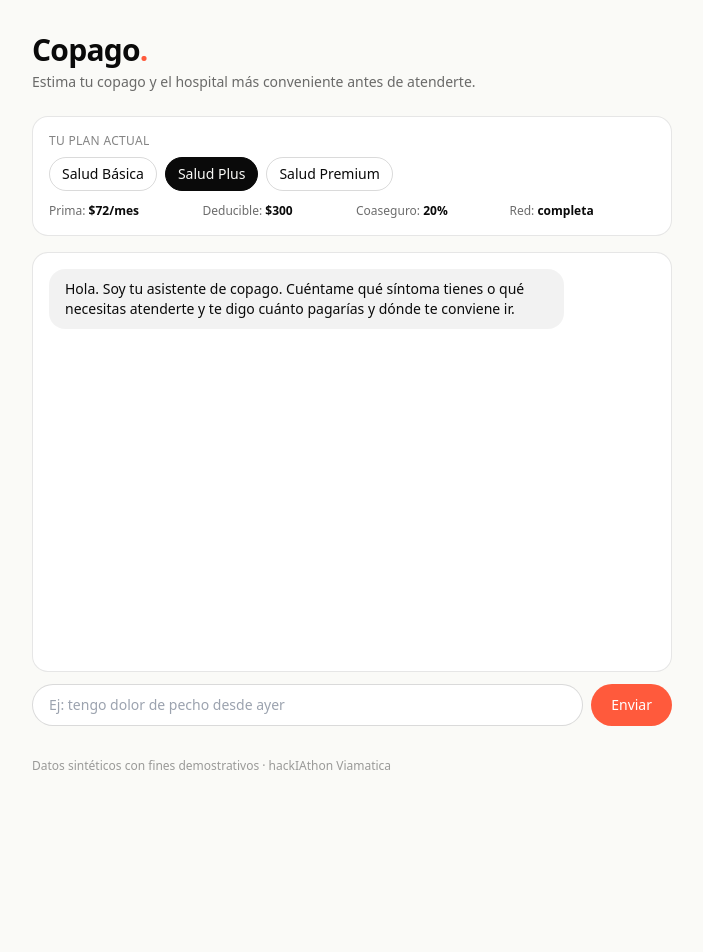
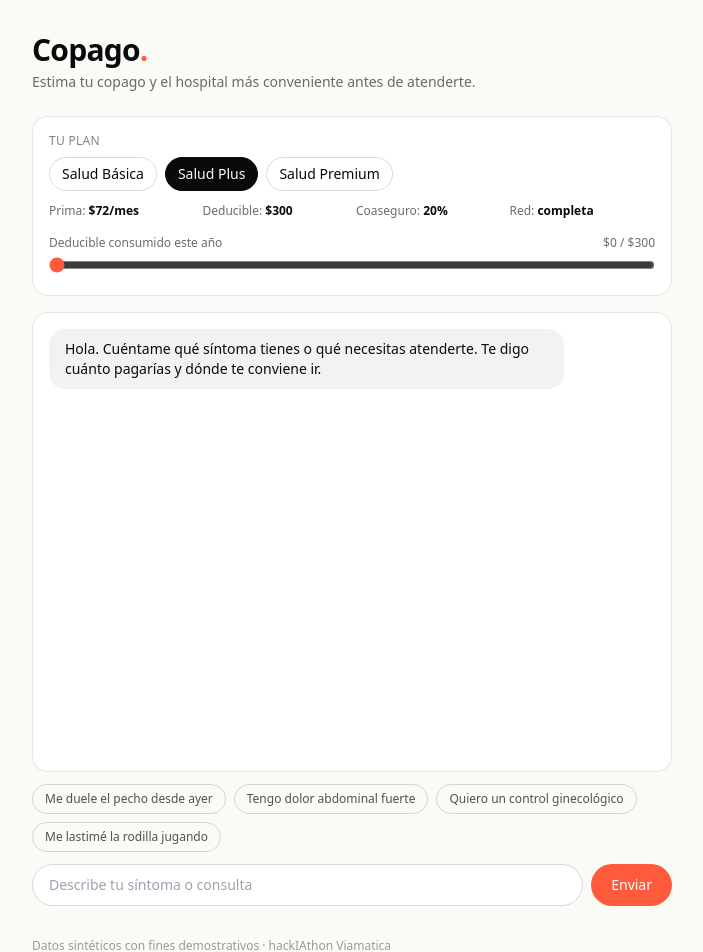
Before and after one commit to NataliaMw/copago-agent, a Next.js app: page / in a window 1280 px wide. Shown: the top 952 px of the page, without its empty margins (288-991 px from the left). Before the commit the page ends 806 px from the top, so only its background shows below. Built offline with nearby package versions, Linux system fonts and the light colour scheme.

Commit message:
feat: structured tool events; comparison cards; breakdown card; deducible slider; quick-start chips; downloadable summary; rate limit

```diff
--- a/src/app/api/chat/route.ts
+++ b/src/app/api/chat/route.ts
@@ -6,39 +6,60 @@ import { HOSPITALES } from "@/data/hospitales";
 export const runtime = "nodejs";
 export const maxDuration = 30;
 
+const HITS = new Map<string, number[]>();
+const WINDOW_MS = 60_000;
+const MAX_PER_WINDOW = 12;
+
+function rateLimited(ip: string) {
+  const now = Date.now();
+  const recent = (HITS.get(ip) ?? []).filter(t => now - t < WINDOW_MS);
+  recent.push(now);
+  HITS.set(ip, recent);
+  return recent.length > MAX_PER_WINDOW;
+}
+
 const SYSTEM = `Eres un asistente de seguros de salud para Ecuador. Hablas español claro, sin jerga.
 
 Tu misión: ayudar al paciente a entender CUÁNTO va a pagar antes de atenderse y QUÉ hospital le conviene.
 
 Flujo:
-1. Si el paciente no dice su plan, pregúntalo (Básico, Plus, Premium).
-2. Pregunta su síntoma o motivo de consulta.
+1. El plan del paciente viene en el contexto. Úsalo.
+2. Pregunta su síntoma o motivo de consulta si no lo dio.
 3. Usa sugerir_especialidad para inferir la especialidad.
 4. Usa comparar_hospitales para mostrar opciones y recomendar la más económica.
-5. Confirma con calcular_copago el detalle del hospital elegido.
+5. Si el usuario pide detalle de un hospital específico, usa calcular_copago.
 
 Reglas:
 - Nunca inventes precios — siempre usa las herramientas.
-- "opciones" del comparador YA está filtrado a la red del plan. Si tiene resultados, ESOS son los hospitales cubiertos — preséntalos, no digas que "ningún hospital cubre".
-- Si el array "opciones" viene vacío, ahí sí no hay cobertura.
-- Cierra cada respuesta con un próximo paso concreto.
-- Sé breve. Máximo 4-5 líneas por turno salvo que muestres un cálculo.
-- PROHIBIDO usar emojis. Cero emojis en ninguna respuesta. Tono profesional, directo, sin alarmismo.
+- "opciones" del comparador YA está filtrado a la red del plan. Si tiene resultados, ESOS son los hospitales cubiertos.
+- Sé breve y cálido. Máximo 3 líneas por turno. No repitas la tabla — la UI ya la muestra.
+- Después de comparar_hospitales, NO listes los hospitales en texto: la UI los renderiza. Sólo da un comentario corto: la recomendación y un próximo paso.
+- PROHIBIDO usar emojis. Cero emojis. Tono profesional, directo, sin alarmismo.
+- No menciones IDs internos (basico/plus/premium ni alcivar/kennedy/metropolitano) — usa nombres legibles.
 
-Planes disponibles: ${PLANES.map(p => `${p.nombre} (id: ${p.id})`).join(", ")}.
-Hospitales: ${HOSPITALES.map(h => `${h.nombre} (id: ${h.id}, ${h.ciudad})`).join(", ")}.`;
+Planes: ${PLANES.map(p => p.nombre).join(", ")}.
+Hospitales: ${HOSPITALES.map(h => `${h.nombre} (${h.ciudad})`).join(", ")}.`;
+
+type ToolEvent = { tool: string; input: unknown; output: unknown };
 
 export async function POST(req: Request) {
-  const { messages, planId } = await req.json();
+  const ip = req.headers.get("x-forwarded-for")?.split(",")[0].trim() ?? "anon";
+  if (rateLimited(ip)) return Response.json({ error: "Demasiadas consultas. Espera un minuto." }, { status: 429 });
+
+  const { messages, planId, deducibleConsumido } = await req.json();
+  if (!Array.isArray(messages) || messages.length > 30) {
+    return Response.json({ error: "Conversación inválida o demasiado larga." }, { status: 400 });
+  }
   const apiKey = process.env.ANTHROPIC_API_KEY;
   if (!apiKey) return Response.json({ error: "ANTHROPIC_API_KEY no configurada" }, { status: 500 });
 
   const client = new Anthropic({ apiKey });
   const conversation: Anthropic.MessageParam[] = [...messages];
-  if (planId) {
-    conversation.unshift({ role: "user", content: `[Contexto: mi plan es ${planId}]` });
-    conversation.unshift({ role: "assistant", content: "Entendido, trabajaré con ese plan." } as Anthropic.MessageParam);
-  }
+  const contextLine = `[Contexto del paciente: plan=${planId}, deducibleConsumido=${deducibleConsumido ?? 0}. Usa estos valores en las herramientas.]`;
+  conversation.unshift({ role: "assistant", content: "Entendido." });
+  conversation.unshift({ role: "user", content: contextLine });
+
+  const toolEvents: ToolEvent[] = [];
 
   for (let i = 0; i < 5; i++) {
     const res = await client.messages.create({
@@ -50,22 +71,25 @@ export async function POST(req: Request) {
     });
 
     if (res.stop_reason === "tool_use") {
-      const assistantBlocks = res.content;
-      conversation.push({ role: "assistant", content: assistantBlocks });
-      const toolResults = assistantBlocks
+      conversation.push({ role: "assistant", content: res.content });
+      const toolResults = res.content
         .filter((b): b is Anthropic.ToolUseBlock => b.type === "tool_use")
-        .map(b => ({
-          type: "tool_result" as const,
-          tool_use_id: b.id,
-          content: JSON.stringify(executeTool(b.name, b.input as Record<string, unknown>))
-        }));
+        .map(b => {
+          const output = executeTool(b.name, b.input as Record<string, unknown>);
+          toolEvents.push({ tool: b.name, input: b.input, output });
+          return {
+            type: "tool_result" as const,
+            tool_use_id: b.id,
+            content: JSON.stringify(output)
+          };
+        });
       conversation.push({ role: "user", content: toolResults });
       continue;
     }
 
     const text = res.content.filter(b => b.type === "text").map(b => (b as Anthropic.TextBlock).text).join("\n");
-    return Response.json({ reply: text });
+    return Response.json({ reply: text, toolEvents });
   }
 
-  return Response.json({ reply: "No pude completar la consulta. Intenta de nuevo." });
+  return Response.json({ reply: "No pude completar la consulta. Intenta de nuevo.", toolEvents });
 }
--- a/src/app/page.tsx
+++ b/src/app/page.tsx
@@ -3,52 +3,168 @@
 import { useState, useRef, useEffect } from "react";
 import { PLANES } from "@/data/planes";
 
-type Msg = { role: "user" | "assistant"; content: string };
+type ToolEvent = { tool: string; input: any; output: any };
+type Msg = { role: "user" | "assistant"; content: string; events?: ToolEvent[] };
+
+const SUGERENCIAS = [
+  "Me duele el pecho desde ayer",
+  "Tengo dolor abdominal fuerte",
+  "Quiero un control ginecológico",
+  "Me lastimé la rodilla jugando"
+];
+
+const TOOL_LABEL: Record<string, string> = {
+  sugerir_especialidad: "Identificando especialidad",
+  comparar_hospitales: "Comparando hospitales de tu red",
+  calcular_copago: "Calculando copago"
+};
+
+function HospitalComparison({ event }: { event: ToolEvent }) {
+  const opciones = event.output?.opciones ?? [];
+  if (!opciones.length) return null;
+  const min = opciones[0]?.copagoTotal ?? 0;
+  return (
+    <div className="space-y-2 mt-3">
+      {opciones.map((o: any, i: number) => {
+        const isBest = o.copagoTotal === min;
+        return (
+          <div
+            key={i}
+            className={`rounded-xl border p-3 transition ${isBest ? "border-accent bg-accent/5" : "border-ink/10 bg-white"}`}
+          >
+            <div className="flex items-baseline justify-between gap-3">
+              <div>
+                <div className="font-medium text-sm">{o.hospital}</div>
+                <div className="text-xs text-ink/50">{o.ciudad} · red {o.red}</div>
+              </div>
+              <div className="text-right">
+                <div className="text-lg font-semibold tabular-nums">${o.copagoTotal.toFixed(2)}</div>
+                <div className="text-[10px] text-ink/50 uppercase tracking-wide">tu pago</div>
+              </div>
+            </div>
+            {isBest && (
+              <div className="mt-2 text-[11px] text-accent font-medium uppercase tracking-wide">Más conveniente</div>
+            )}
+          </div>
+        );
+      })}
+    </div>
+  );
+}
+
+function CopagoBreakdown({ event }: { event: ToolEvent }) {
+  const o = event.output;
+  if (!o || o.error || typeof o.copagoTotal !== "number") return null;
+  return (
+    <div className="rounded-xl border border-ink/10 bg-white p-4 mt-3">
+      <div className="text-xs uppercase tracking-wide text-ink/50">Desglose · {o.hospital}</div>
+      <div className="mt-3 space-y-1.5 text-sm">
+        <Row label="Tarifa del servicio" value={`$${o.tarifa.toFixed(2)}`} />
+        <Row label="Aplicado a tu deducible" value={`-$${o.deducibleAplicado.toFixed(2)}`} />
+        <Row label={`Coaseguro a tu cargo`} value={`+$${o.coaseguroPaciente.toFixed(2)}`} />
+        <div className="border-t border-ink/10 my-2" />
+        <Row label="Tu copago" value={`$${o.copagoTotal.toFixed(2)}`} bold />
+        <Row label="Cubre el seguro" value={`$${o.cubreSeguro.toFixed(2)}`} muted />
+      </div>
+    </div>
+  );
+}
+
+function Row({ label, value, bold, muted }: { label: string; value: string; bold?: boolean; muted?: boolean }) {
+  return (
+    <div className="flex justify-between">
+      <span className={muted ? "text-ink/50" : "text-ink/70"}>{label}</span>
+      <span className={`tabular-nums ${bold ? "font-semibold text-base" : ""} ${muted ? "text-ink/50" : ""}`}>{value}</span>
+    </div>
+  );
+}
 
 export default function Page() {
   const [planId, setPlanId] = useState<string>("plus");
+  const [deducibleConsumido, setDeducibleConsumido] = useState<number>(0);
   const [messages, setMessages] = useState<Msg[]>([
-    { role: "assistant", content: "Hola. Soy tu asistente de copago. Cuéntame qué síntoma tienes o qué necesitas atenderte y te digo cuánto pagarías y dónde te conviene ir." }
+    { role: "assistant", content: "Hola. Cuéntame qué síntoma tienes o qué necesitas atenderte. Te digo cuánto pagarías y dónde te conviene ir." }
   ]);
   const [input, setInput] = useState("");
   const [loading, setLoading] = useState(false);
+  const [stage, setStage] = useState<string>("");
   const scrollRef = useRef<HTMLDivElement>(null);
 
-  useEffect(() => { scrollRef.current?.scrollTo({ top: 1e9, behavior: "smooth" }); }, [messages]);
+  useEffect(() => { scrollRef.current?.scrollTo({ top: 1e9, behavior: "smooth" }); }, [messages, loading]);
 
-  async function send() {
-    const text = input.trim();
-    if (!text || loading) return;
-    const next = [...messages, { role: "user" as const, content: text }];
+  async function send(text: string) {
+    const t = text.trim();
+    if (!t || loading) return;
+    const next = [...messages, { role: "user" as const, content: t }];
     setMessages(next);
     setInput("");
     setLoading(true);
+    setStage("Pensando");
     try {
       const r = await fetch("/api/chat", {
         method: "POST",
         headers: { "content-type": "application/json" },
-        body: JSON.stringify({ messages: next, planId })
+        body: JSON.stringify({ messages: next.map(m => ({ role: m.role, content: m.content })), planId, deducibleConsumido })
       });
       const data = await r.json();
-      setMessages(m => [...m, { role: "assistant", content: data.reply ?? data.error ?? "Sin respuesta." }]);
+      const events: ToolEvent[] = data.toolEvents ?? [];
+      if (events.length) setStage(TOOL_LABEL[events[events.length - 1].tool] ?? "Procesando");
+      setMessages(m => [...m, { role: "assistant", content: data.reply ?? data.error ?? "Sin respuesta.", events }]);
     } catch {
       setMessages(m => [...m, { role: "assistant", content: "Algo falló en la conexión." }]);
     } finally {
       setLoading(false);
+      setStage("");
     }
   }
 
+  function descargarResumen() {
+    const last = [...messages].reverse().find(m => m.role === "assistant" && m.events?.length);
+    const lines: string[] = [
+      "RESUMEN DE ESTIMACIÓN DE COPAGO",
+      "================================",
+      `Fecha: ${new Date().toLocaleString("es-EC")}`,
+      `Plan: ${PLANES.find(p => p.id === planId)?.nombre}`,
+      `Deducible consumido: $${deducibleConsumido}`,
+      "",
+      "Conversación:"
+    ];
+    messages.forEach(m => {
+      lines.push(`\n[${m.role === "user" ? "Paciente" : "Asistente"}]`);
+      lines.push(m.content);
+    });
+    if (last?.events) {
+      lines.push("\nDatos calculados:");
+      lines.push(JSON.stringify(last.events.map(e => e.output), null, 2));
+    }
+    const blob = new Blob([lines.join("\n")], { type: "text/plain" });
+    const url = URL.createObjectURL(blob);
+    const a = document.createElement("a");
+    a.href = url;
+    a.download = `copago-resumen-${Date.now()}.txt`;
+    a.click();
+    URL.revokeObjectURL(url);
+  }
+
   const plan = PLANES.find(p => p.id === planId)!;
+  const hayResumen = messages.some(m => m.events?.length);
 
   return (
     <main className="mx-auto max-w-2xl px-4 py-8">
-      <header className="mb-6">
-        <h1 className="text-3xl font-semibold tracking-tight">Copago<span className="text-accent">.</span></h1>
-        <p className="text-sm text-ink/60 mt-1">Estima tu copago y el hospital más conveniente antes de atenderte.</p>
+      <header className="mb-6 flex items-baseline justify-between">
+        <div>
+          <h1 className="text-3xl font-semibold tracking-tight">Copago<span className="text-accent">.</span></h1>
+          <p className="text-sm text-ink/60 mt-1">Estima tu copago y el hospital más conveniente antes de atenderte.</p>
+        </div>
+        {hayResumen && (
+          <button onClick={descargarResumen} className="text-xs text-ink/60 hover:text-ink underline underline-offset-4">
+            Guardar resumen
+          </button>
+        )}
       </header>
 
       <section className="rounded-2xl border border-ink/10 bg-white p-4 mb-4">
-        <label className="block text-xs uppercase tracking-wide text-ink/50 mb-2">Tu plan actual</label>
+        <label className="block text-xs uppercase tracking-wide text-ink/50 mb-2">Tu plan</label>
         <div className="flex flex-wrap gap-2">
           {PLANES.map(p => (
             <button
@@ -66,27 +182,68 @@ export default function Page() {
           <span>Coaseguro: <b className="text-ink">{plan.coaseguro * 100}%</b></span>
           <span>Red: <b className="text-ink">{plan.red}</b></span>
         </div>
+        {plan.deducibleAnual > 0 && (
+          <div className="mt-4">
+            <div className="flex justify-between text-xs text-ink/60 mb-1">
+              <span>Deducible consumido este año</span>
+              <span className="tabular-nums">${deducibleConsumido} / ${plan.deducibleAnual}</span>
+            </div>
+            <input
+              type="range"
+              min={0}
+              max={plan.deducibleAnual}
+              step={10}
+              value={Math.min(deducibleConsumido, plan.deducibleAnual)}
+              onChange={e => setDeducibleConsumido(Number(e.target.value))}
+              className="w-full accent-accent"
+            />
+          </div>
+        )}
       </section>
 
-      <section ref={scrollRef} className="h-[420px] overflow-y-auto rounded-2xl border border-ink/10 bg-white p-4 space-y-3">
+      <section ref={scrollRef} className="h-[460px] overflow-y-auto rounded-2xl border border-ink/10 bg-white p-4 space-y-3">
         {messages.map((m, i) => (
-          <div key={i} className={`flex ${m.role === "user" ? "justify-end" : "justify-start"}`}>
-            <div className={`max-w-[85%] rounded-2xl px-4 py-2.5 text-sm whitespace-pre-wrap ${m.role === "user" ? "bg-ink text-paper" : "bg-ink/5 text-ink"}`}>
-              {m.content}
+          <div key={i}>
+            <div className={`flex ${m.role === "user" ? "justify-end" : "justify-start"}`}>
+              <div className={`max-w-[85%] rounded-2xl px-4 py-2.5 text-sm whitespace-pre-wrap ${m.role === "user" ? "bg-ink text-paper" : "bg-ink/5 text-ink"}`}>
+                {m.content}
+              </div>
             </div>
+            {m.events?.map((ev, j) => (
+              <div key={j}>
+                {ev.tool === "comparar_hospitales" && <HospitalComparison event={ev} />}
+                {ev.tool === "calcular_copago" && <CopagoBreakdown event={ev} />}
+              </div>
+            ))}
           </div>
         ))}
-        {loading && <div className="text-xs text-ink/40 pl-2">pensando…</div>}
+        {loading && (
+          <div className="flex items-center gap-2 pl-2 text-xs text-ink/50">
+            <span className="inline-block h-1.5 w-1.5 rounded-full bg-accent animate-pulse" />
+            {stage || "Pensando"}…
+          </div>
+        )}
       </section>
 
-      <form
-        onSubmit={e => { e.preventDefault(); send(); }}
-        className="mt-3 flex gap-2"
-      >
+      {messages.length <= 1 && (
+        <div className="mt-3 flex flex-wrap gap-2">
+          {SUGERENCIAS.map(s => (
+            <button
+              key={s}
+              onClick={() => send(s)}
+              className="text-xs px-3 py-1.5 rounded-full border border-ink/15 hover:border-ink/40 text-ink/70 hover:text-ink transition"
+            >
+              {s}
+            </button>
+          ))}
+        </div>
+      )}
+
+      <form onSubmit={e => { e.preventDefault(); send(input); }} className="mt-3 flex gap-2">
         <input
           value={input}
           onChange={e => setInput(e.target.value)}
-          placeholder="Ej: tengo dolor de pecho desde ayer"
+          placeholder="Describe tu síntoma o consulta"
           className="flex-1 rounded-full border border-ink/15 px-4 py-2.5 text-sm focus:outline-none focus:border-ink/50"
         />
         <button
```
